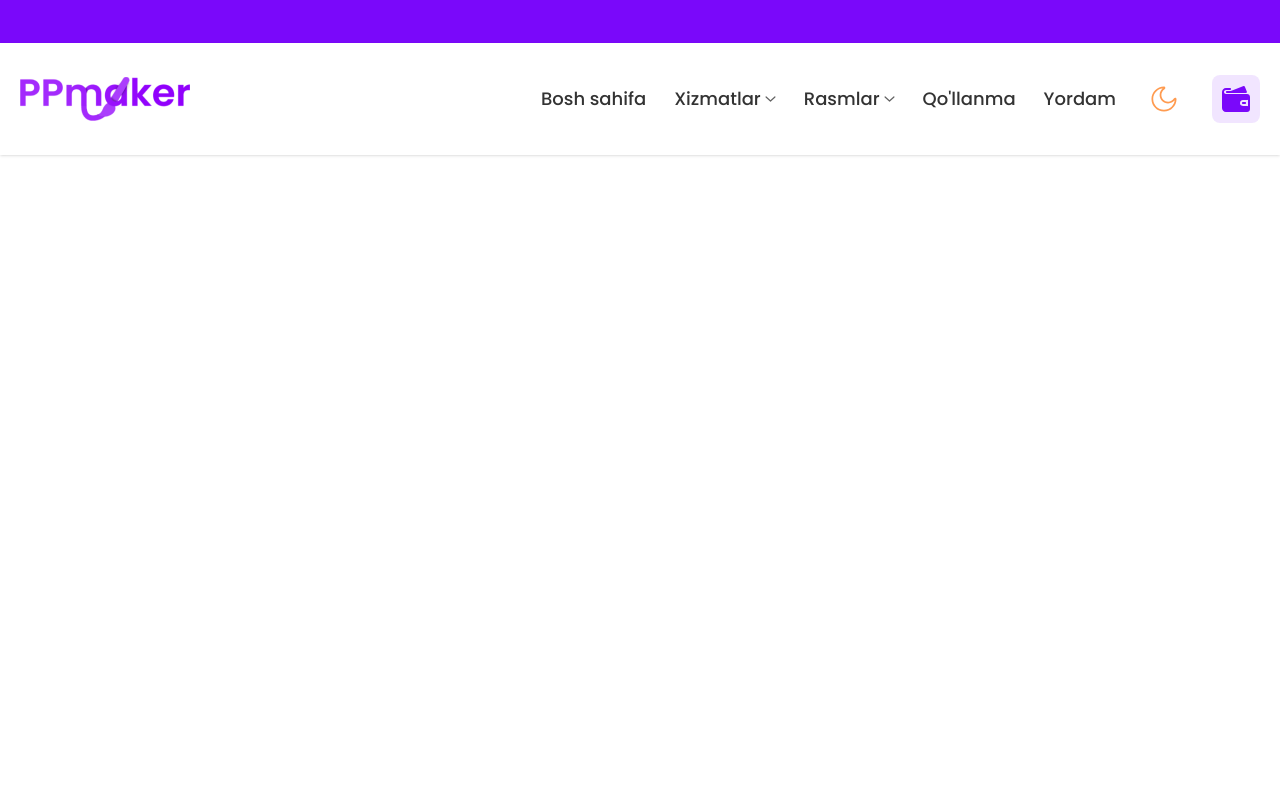
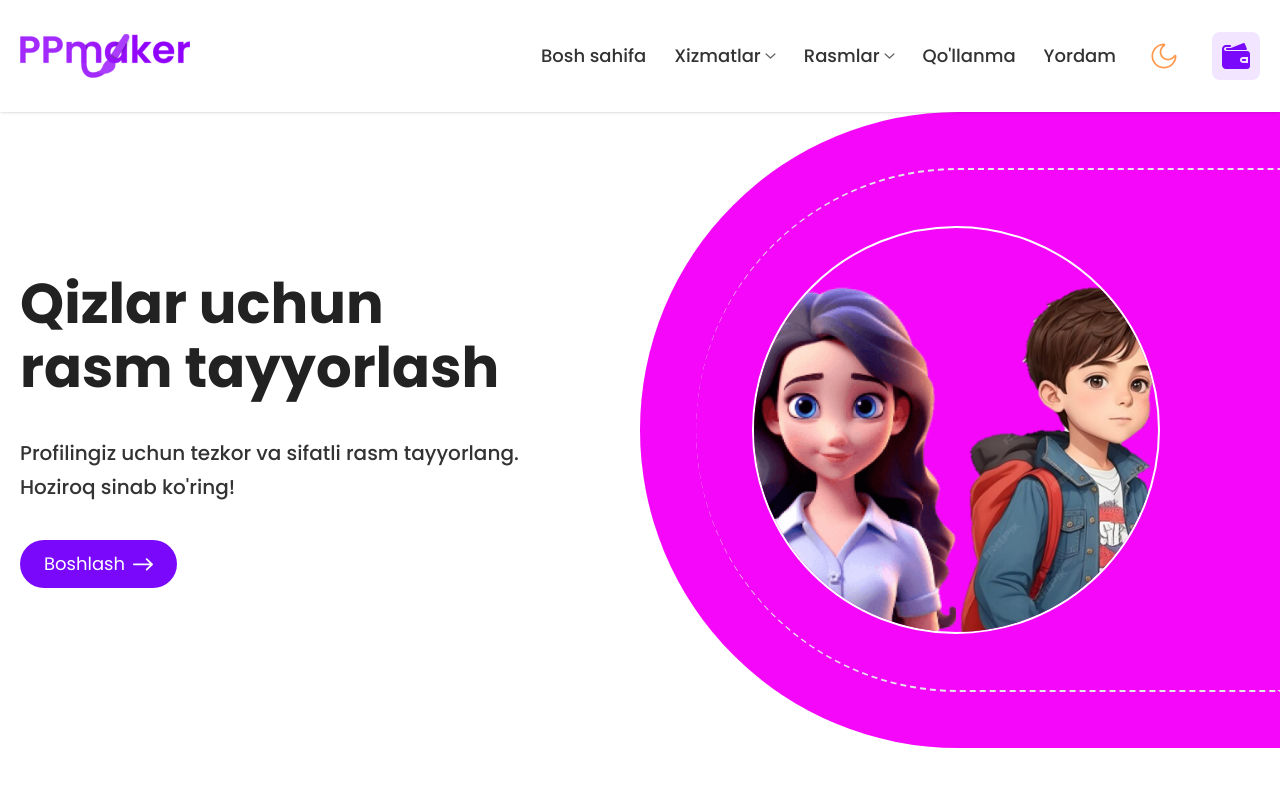
Before and after one commit to mryaxyobek/pp-maker, a React (Vite) app: page / in a window 1280 px wide. Shown: the top 786 px of the page. Built offline with nearby package versions, Linux system fonts and the light colour scheme.

Commit message:
remove top

```diff
--- a/src/components/DonateModal.jsx
+++ b/src/components/DonateModal.jsx
@@ -31,7 +31,7 @@ const DonateModal = ({ setOpenDonateModal }) => {
         }
     })
     return (
-        <div className={`flex-center justify-center fixed min-h-screen min-w-full top-0 right-0 bottom-0 left-0`}>
+        <div className={`flex-center justify-center fixed min-h-screen min-w-full top-0 right-0 bottom-0 left-0 z-50`}>
             {/* filter */}
             <div onClick={() => setOpenDonateModal(false)} className="absolute top-0 right-0 bottom-0 left-0 bg-black bg-opacity-50 w-full h-full z-1"></div>
             <div className="grid grid-cols-2 gap-5 relative z-2">
--- a/src/components/Header.jsx
+++ b/src/components/Header.jsx
@@ -6,6 +6,7 @@ import sunIcon from '../assets/images/icons/sun-icon.svg';
 import moonIcon from '../assets/images/icons/moon-icon.svg';
 import walletIcon from '../assets/images/icons/wallet-icon.svg';
 import DonateModal from './DonateModal';
+
 const Header = () => {
     // hover link
     const [hoverLink, setHoverLink] = useState(false);
@@ -27,14 +28,14 @@ const Header = () => {
     const toogleDarkMode = () => {
         setDarkMode(!darkMode);
     };
-    darkMode ? document.body.classList.add('dark') : document.body.classList.remove('dark');
+    darkMode ? document.documentElement.classList.add('dark') : document.body.classList.remove('dark');
     // donate button
     const [openDonateModal, setOpenDonateModal] = useState(false);
     const activeDonateModal = () => {
         setOpenDonateModal(true);
     };
     return (
-        <header className="header py-8 sticky w-full top-0 right-0 left- shadow">
+        <header className="header py-8 sticky w-full top-0 right-0 left- shadow z-2 bg-white bg-opacity-70 backdrop-blur-sm">
             <div className="flex container items-center justify-between">
                 {/* logo  */}
                 <Link to='/'>
@@ -107,7 +108,7 @@ const Header = () => {
                         <img width={28} height={28} className={`${darkMode ? 'hidden' : ''}`} src={moonIcon} alt="moon icon" />
                     </button>
                     {/* donate button */}
-                    <button onClick={activeDonateModal} className="p-2.5 rounded-lg bg-violet bg-opacity-10">
+                    <button onClick={activeDonateModal} className="p-2.5 rounded-lg bg-violet bg-opacity-10 hover:bg-opacity-20 transition-colors-2">
                         <img width={28} height={28} src={walletIcon} alt="wallet icon" />
                     </button>
                 </div>
--- a/src/components/Top.jsx
+++ /dev/null
@@ -1,11 +0,0 @@
-import React from 'react'
-
-const Top = () => {
-    return (
-        <div className="py-1 bg-violet">
-            <marquee behavior="smooth" direction="left" className='text-white'>Sayt ta'mirlanmoqda! Murojaat uchun: <a href="https://t.me/mryaxyobek" className="underline text-white">Yaxyobek</a></marquee>
-        </div>
-    )
-}
-
-export default Top
--- a/src/index.css
+++ b/src/index.css
@@ -49,6 +49,9 @@
 @tailwind utilities;
 
 @layer components {
+  .container {
+    @apply max-w-1740 w-full mx-auto px-5 ;
+  }
   .flex-center {
     @apply flex items-center;
   }
@@ -63,6 +66,10 @@
 
   .rotate-icon {
     @apply rotate-180
+  }
+
+  .violet-btn {
+    @apply flex-center text-normal bg-violet text-white rounded-full py-3 px-6 font-poppins-regular;
   }
 
   .transition-transform-2 {
@@ -128,14 +135,6 @@ a {
   font-family: 'poppins-medium', sans-serif;
 }
 
-/* class list */
-.container {
-  max-width: 1280px;
-  width: 100%;
-  padding: 0 20px;
-  margin: 0 auto;
-}
-
 .text-medium {
   font-size: 20px;
   line-height: 34px;
@@ -163,9 +162,29 @@ a,
 }
 
 .donate-modal_cross-button:hover .cross-icon_g {
-  color: var(--red-CE1312);
+  color: #ff6767
 }
 
 .cross-icon_g {
   color: white;
 }
+
+@keyframes index-hero_img-animation {
+  0% {
+    opacity: 0;
+    transform: translateY(10px);
+  }
+
+  100% {
+    opacity: 1;
+    transform: translateY(0px);
+  }
+}
+
+.transition-bg-05 {
+  transition: background-color 0.5s linear;
+}
+
+.hero-img-animation {
+  animation: index-hero_img-animation 0.5s linear;
+}
--- a/src/layouts/MainRoot.jsx
+++ b/src/layouts/MainRoot.jsx
@@ -1,12 +1,10 @@
 import React from 'react'
 import { Outlet } from 'react-router-dom'
-import Top from '../components/Top'
 import Header from '../components/Header'
 
 const MainRoot = () => {
   return (
     <div className='flex flex-col min-h-screen'>
-      <Top />
       <Header />
       <main className='grow'>
         <Outlet />
--- a/src/pages/Home.jsx
+++ b/src/pages/Home.jsx
@@ -1,9 +1,10 @@
 import React from 'react';
+import IndexHero from '../components/IndexHero';
 
 const Home = () => {
   return (
     <>
-
+      <IndexHero />
     </>
   )
 }
--- a/tailwind.config.js
+++ b/tailwind.config.js
@@ -9,10 +9,13 @@ export default {
     extend: {
       maxWidth: {
         '250': '1000px',
+        '1740': '1740px',
       },
       width: {
+        '110': '440px',
+        '102': '408px',
         '40': '160px',
-        '110': '440px',
+        '50vw': '50vw',
       },
       height: {
         '50': '200px',
```
